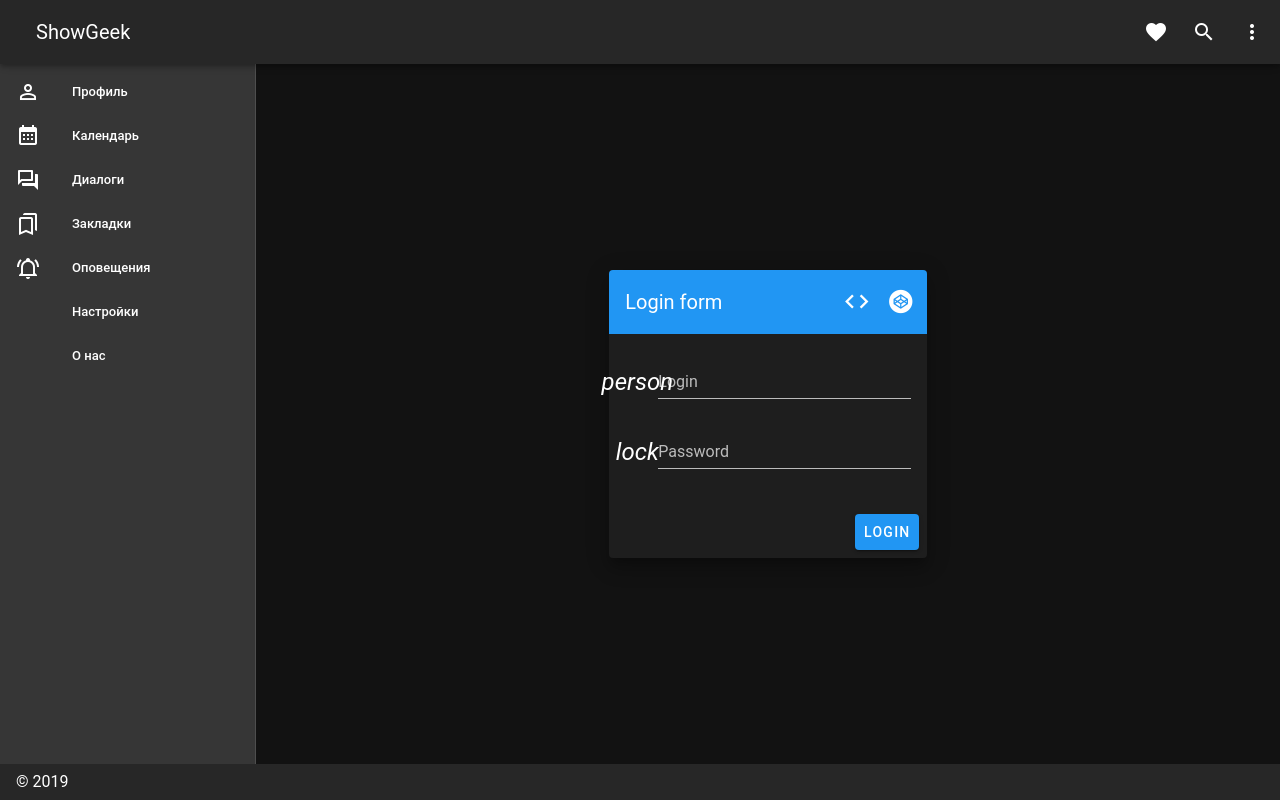
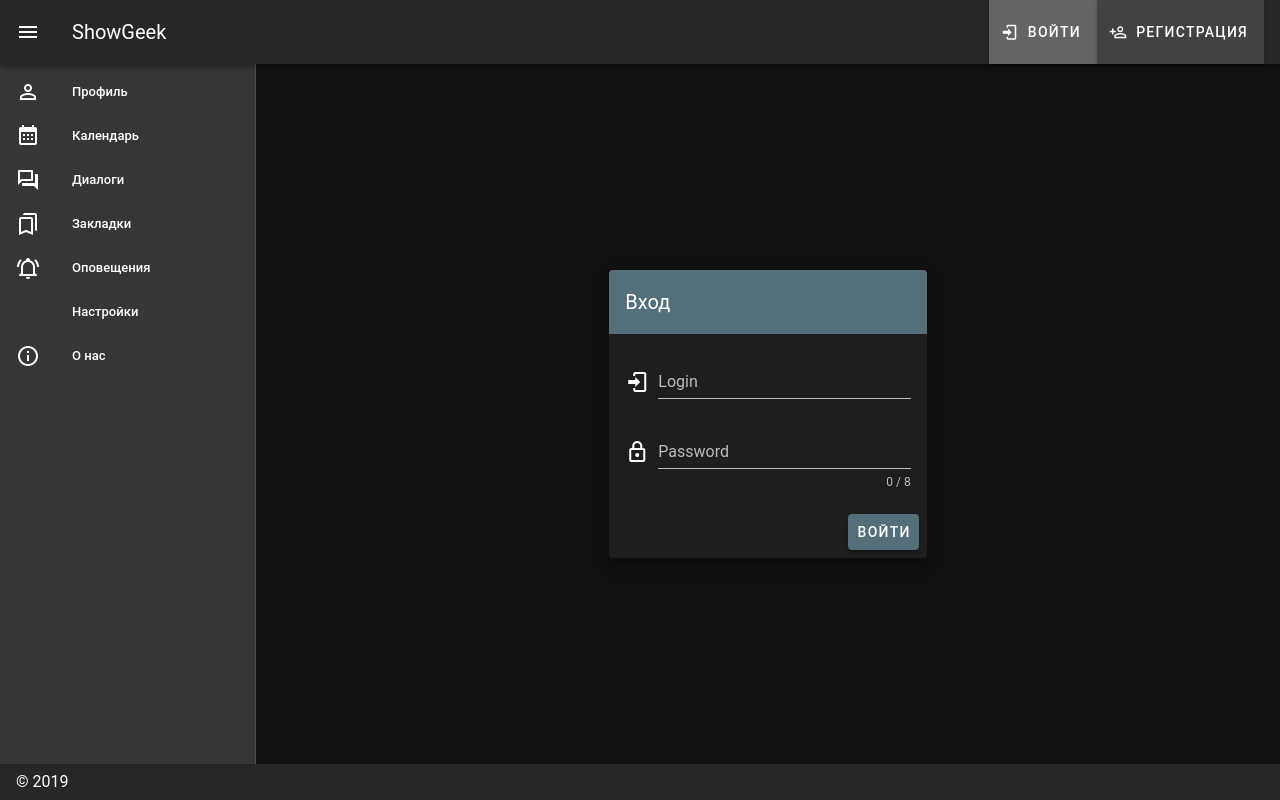
Before and after one commit to FuryCydonian/WebProjectPrototype, a Vue app: page /login in a window 1280 px wide. Built offline with nearby package versions, Linux system fonts and the light colour scheme; a small style sheet from the web is missing.

Commit message:
fixed App @ login

```diff
--- a/src/App.vue
+++ b/src/App.vue
@@ -31,7 +31,7 @@
       app
       clipped-left
     >
-      <v-app-bar-nav-icon @click.stop="drawer = !drawer" class="hidden-md-and-up"/>
+      <v-app-bar-nav-icon @click.stop="drawer = !drawer" />
 
       <v-toolbar-title>
         <router-link to="/" tag="span" class="pointer">ShowGeek</router-link>
@@ -39,31 +39,42 @@
 
       <v-spacer></v-spacer>
 
-      <v-btn icon>
-        <v-icon>mdi-heart</v-icon>
-      </v-btn>
-
-      <v-btn icon>
-        <v-icon>mdi-magnify</v-icon>
-      </v-btn>
+      <v-toolbar-items class="hidden-sm-and-down">
+        <v-btn
+          v-for="auth in auths"
+          :key="auth.title"
+          :to="auth.url"
+          color="grey darken-3"
+          flat
+        >
+          <v-icon left>{{auth.icon}}</v-icon>
+          {{auth.title}}
+        </v-btn>
+      </v-toolbar-items>
 
       <v-menu
         left
         bottom
       >
-        <template v-slot:activator="{ on }">
-          <v-btn icon v-on="on">
+        <template
+        v-slot:activator="{ on }"
+        >
+          <v-btn
+          icon v-on="on"
+          class="hidden-md-and-up"
+          >
             <v-icon>mdi-dots-vertical</v-icon>
           </v-btn>
         </template>
 
         <v-list>
           <v-list-item
-            v-for="n in 5"
-            :key="n"
-            @click="() => {}"
+            v-for="auth in auths"
+            :key="auth.title"
+            :to="auth.url"
+            link
           >
-            <v-list-item-title>Option {{ n }}</v-list-item-title>
+            <v-list-item-title> {{ auth.title }}</v-list-item-title>
           </v-list-item>
         </v-list>
       </v-menu>
@@ -94,7 +105,11 @@ export default {
       { title: 'Закладки', icon: 'mdi-bookmark-multiple-outline', url: '/bookmarks'},
       { title: 'Оповещения', icon: 'mdi-bell-ring-outline', url: '/alerts'},
       { title: 'Настройки', icon: 'mdi-settings-outline', url: '/settings'},
-      { title: 'О нас', icon: 'mdi-settings-outline', url: '/about'}
+      { title: 'О нас', icon: 'mdi-information-outline', url: '/about'}
+    ],
+    auths: [
+      { title: 'Войти', icon: 'mdi-login', url: '/login'},
+      { title: 'Регистрация', icon: 'mdi-account-plus-outline', url: '/registration'},
     ],
     right: null,
   }),
--- a/src/views/Auth/Login.vue
+++ b/src/views/Auth/Login.vue
@@ -14,62 +14,49 @@
       >
         <v-card class="elevation-12">
           <v-toolbar
-            color="primary"
+            color="blue-grey darken-1"
             dark
             flat
           >
-            <v-toolbar-title>Login form</v-toolbar-title>
-            <v-spacer />
-            <v-tooltip bottom>
-              <template v-slot:activator="{ on }">
-                <v-btn
-                  :href="source"
-                  icon
-                  large
-                  target="_blank"
-                  v-on="on"
-                >
-                  <v-icon>mdi-code-tags</v-icon>
-                </v-btn>
-              </template>
-              <span>Source</span>
-            </v-tooltip>
-            <v-tooltip right>
-              <template v-slot:activator="{ on }">
-                <v-btn
-                  icon
-                  large
-                  href="https://codepen.io/johnjleider/pen/pMvGQO"
-                  target="_blank"
-                  v-on="on"
-                >
-                  <v-icon>mdi-codepen</v-icon>
-                </v-btn>
-              </template>
-              <span>Codepen</span>
-            </v-tooltip>
+            <v-toolbar-title>
+              Вход
+            </v-toolbar-title>
           </v-toolbar>
           <v-card-text>
-            <v-form>
+            <v-form
+              ref="form"
+              v-model="valid"
+              validation
+            >
               <v-text-field
                 label="Login"
                 name="login"
-                prepend-icon="person"
+                prepend-icon="mdi-login"
                 type="text"
+                v-model="email"
+                :rules="emailRules"
               />
 
               <v-text-field
                 id="password"
                 label="Password"
                 name="password"
-                prepend-icon="lock"
+                prepend-icon="mdi-lock-outline"
                 type="password"
+                :counter="8"
+                v-model="password"
+                :rules="passwordRules"
               />
             </v-form>
           </v-card-text>
           <v-card-actions>
             <v-spacer />
-            <v-btn color="primary">Login</v-btn>
+            <v-btn
+              color="blue-grey darken-1"
+              @click="onSubmit"
+            >
+              Войти
+            </v-btn>
           </v-card-actions>
         </v-card>
       </v-col>
@@ -85,7 +72,29 @@ export default {
   components: {
   },
   data: () => ({
-
-  })
+    email: '',
+    password: '',
+    valid: false,
+    emailRules: [
+      v => !!v || 'E-mail is required',
+      v => /.+@.+\..+/.test(v) || 'E-mail must be valid',
+    ],
+    passwordRules: [
+      v => !!v || 'Password is required',
+      v => (v && v.length >= 8) || 'Password must be more or equal than 8 characters',
+    ]
+  }),
+  methods: {
+    onSubmit: () => {
+      //logic
+      if (this.$refs.form.validate()) {
+        const user = {
+          email: this.email,
+          password: this.password
+        }
+        console.log(user)
+      }
+    }
+  }
 }
 </script>
```
